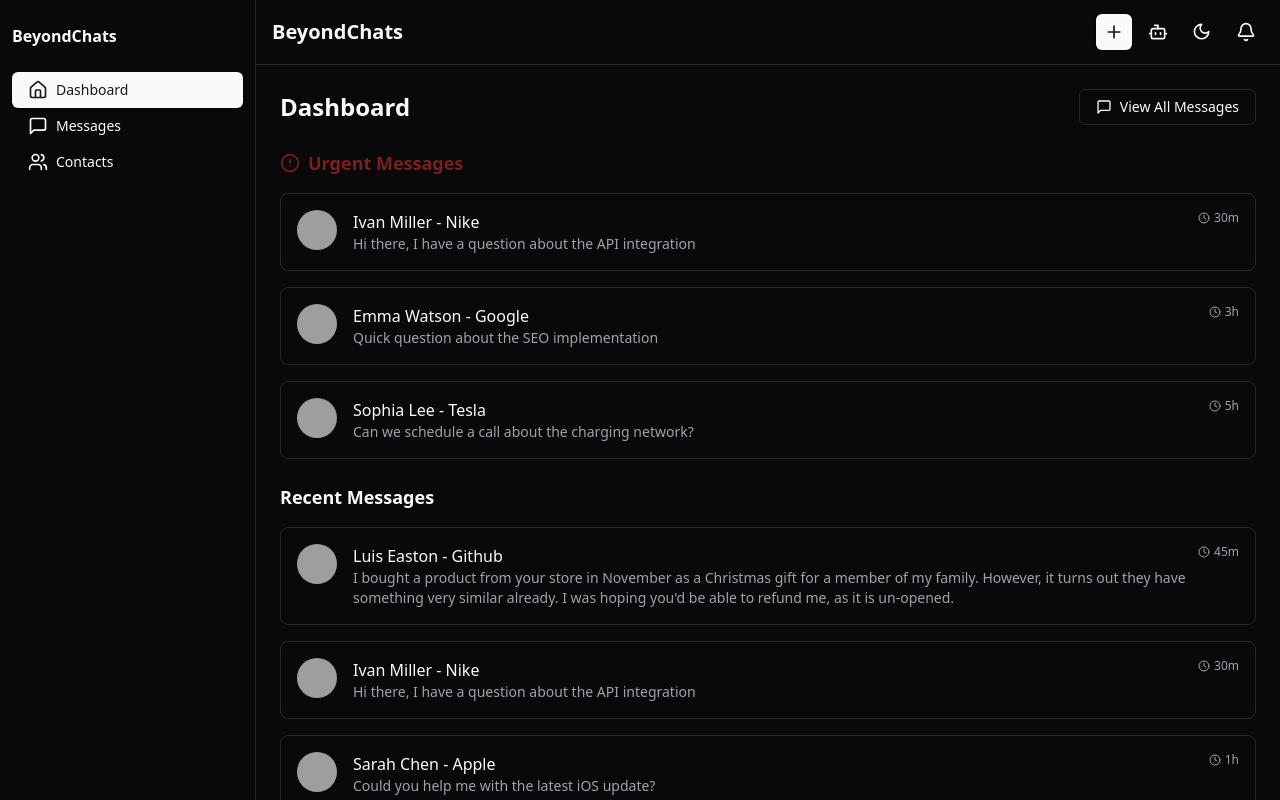
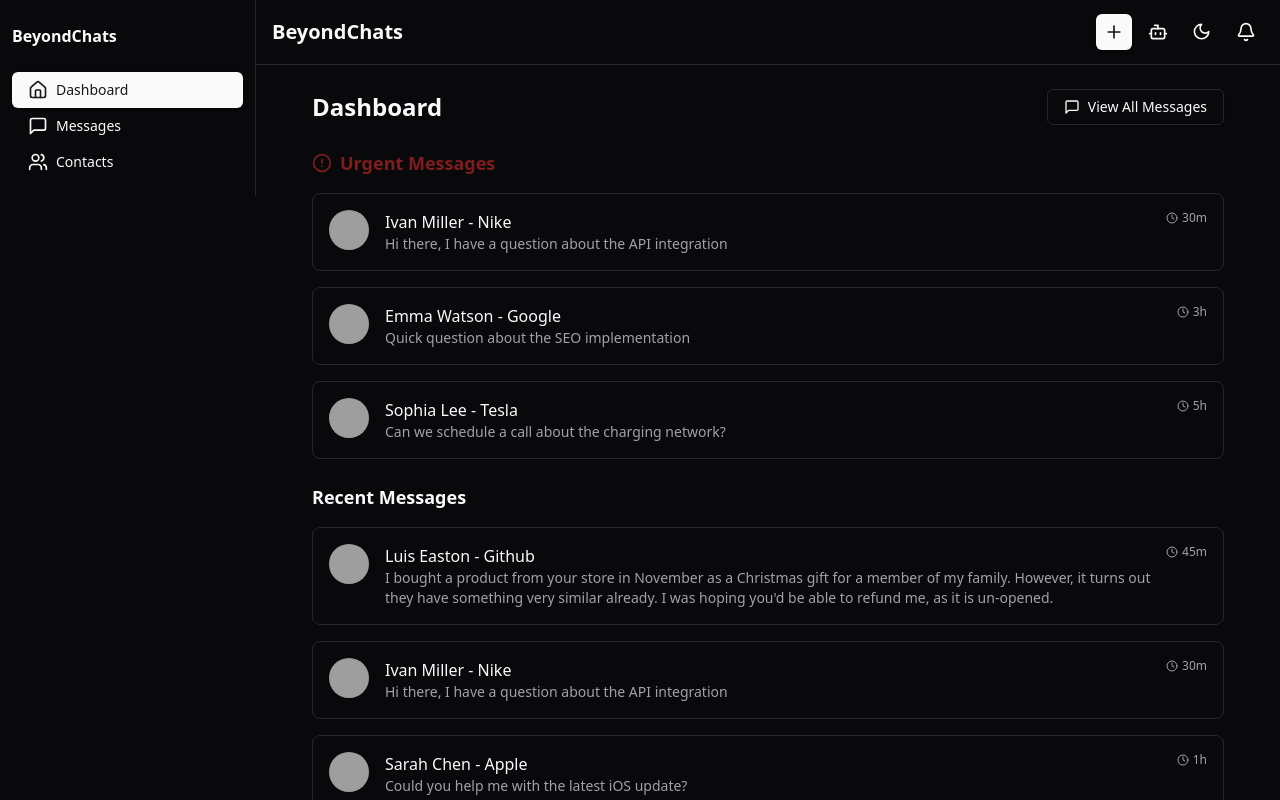
Before and after one commit to rahulkakkar01/Beyondchats, a React (Vite) app: page / in a window 1280 px wide. Built offline with nearby package versions, Linux system fonts and the light colour scheme; grey boxes are pictures that could not be loaded.

Commit message:
Update App.jsx

```diff
--- a/src/App.jsx
+++ b/src/App.jsx
@@ -1,3 +1,4 @@
+import { useState } from "react";
 import { BrowserRouter, Routes, Route, Navigate } from "react-router-dom";
 import { ThemeProvider } from "@/components/theme-provider";
 import { Sidebar } from "@/components/sidebar";
@@ -6,16 +7,32 @@ import { Dashboard } from "@/pages/dashboard";
 import { Inbox } from "@/pages/inbox";
 import { Contacts } from "@/pages/contacts";
 import { Settings } from "@/pages/settings";
+import { Menu } from "lucide-react";
+import { Button } from "@/components/ui/button";
 
 export default function App() {
+  const [isSidebarOpen, setIsSidebarOpen] = useState(false);
+
   return (
     <BrowserRouter>
       <ThemeProvider defaultTheme="dark">
         <div className="flex h-screen overflow-hidden">
+          <div className={`sidebar ${isSidebarOpen ? 'open' : ''}`}>
             <Sidebar />
-          <div className="flex-1 flex flex-col overflow-hidden">
-            <Header />
-            <main className="flex-1 overflow-y-auto">
+          </div>
+          <div className="flex-1 flex flex-col overflow-hidden main-content">
+            <Header>
+              <Button
+                variant="ghost"
+                size="icon"
+                className="md:hidden"
+                onClick={() => setIsSidebarOpen(!isSidebarOpen)}
+              >
+                <Menu className="h-5 w-5" />
+              </Button>
+            </Header>
+            <main className="flex-1 overflow-y-auto mobile-safe-bottom">
+              <div className="mobile-container">
                 <Routes>
                   <Route path="/" element={<Dashboard />} />
                   <Route path="/inbox" element={<Inbox />} />
@@ -23,6 +40,7 @@ export default function App() {
                   <Route path="/settings" element={<Settings />} />
                   <Route path="*" element={<Navigate to="/" />} />
                 </Routes>
+              </div>
             </main>
           </div>
         </div>
```
Lines whose indentation alone changed are shown as unchanged.
